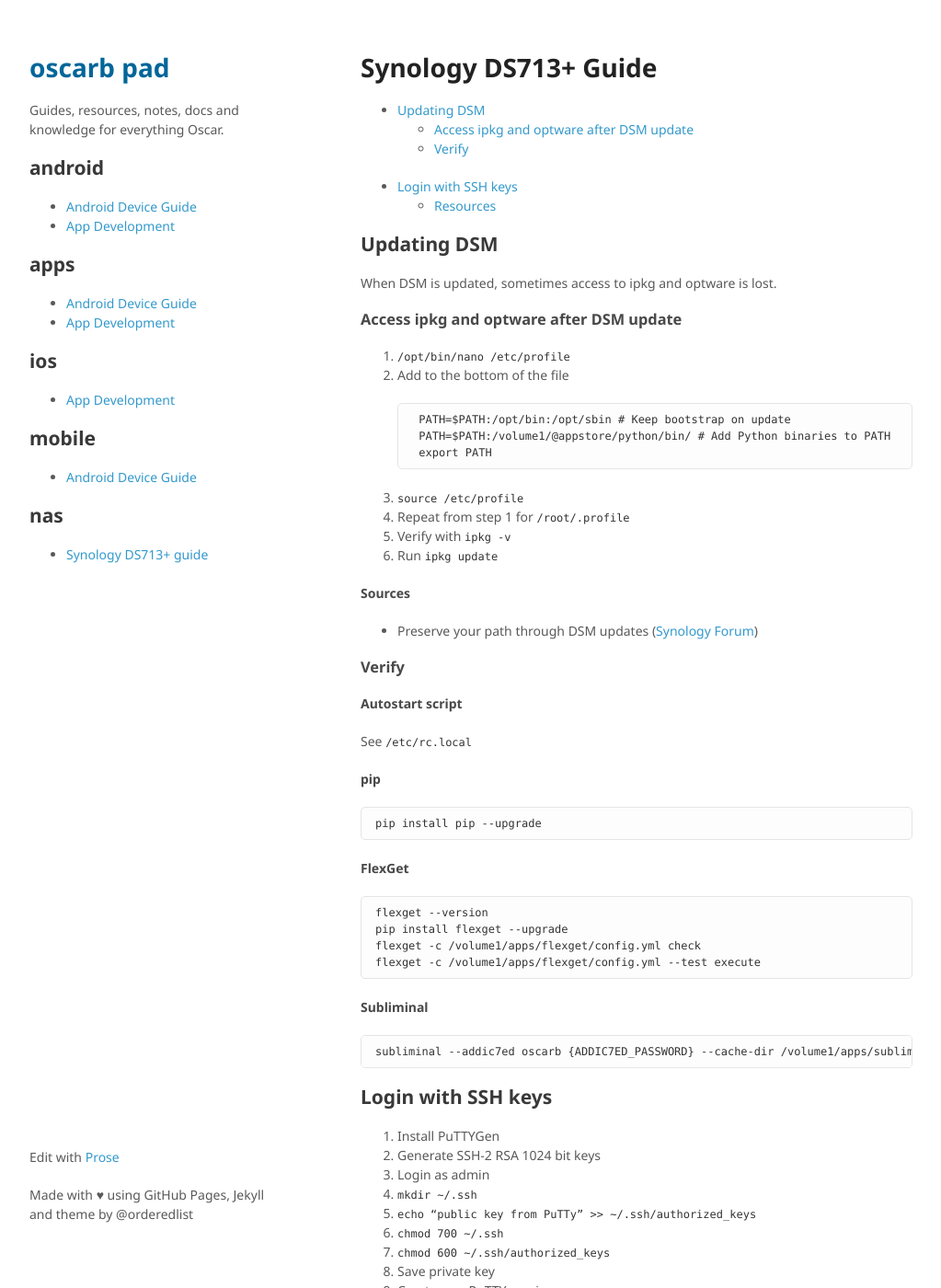
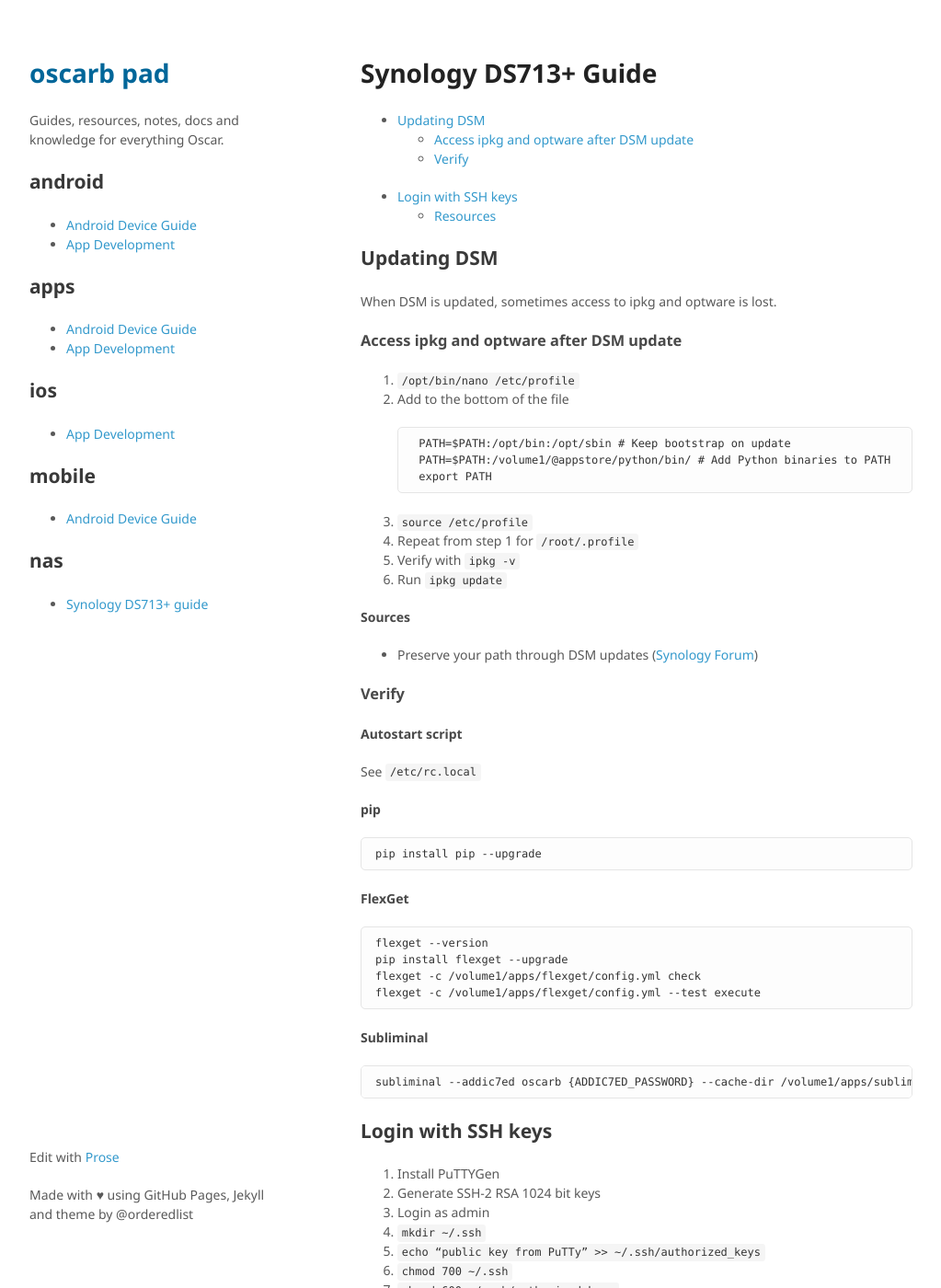
Before and after one commit to oscarb/pad, a Jekyll site: the page built from _docs/ds713.md, in a window 1280 px wide and 1400 px high. Shown: the whole window at 92% size, without its empty margins (128-1151 px from the left). Built offline with Jekyll 4.4.1, drawn with Linux system fonts in a browser that asks for light colours.

Commit message:
Add code style

```diff
--- a/css/styles.scss
+++ b/css/styles.scss
@@ -21,7 +21,7 @@ p, ul, ol, table, pre, dl {
 }
 
 h1, h2, h3 {
-  line-height:1.1;
+  line-height:1.5;
 }
 
 h1 {
@@ -76,6 +76,20 @@ code, pre {
   font-family:Monaco, Bitstream Vera Sans Mono, Lucida Console, Terminal, Consolas, Liberation Mono, DejaVu Sans Mono, Courier New, monospace;
   color:#333;
   font-size:12px;
+}
+
+code.highlighter-rouge {
+    padding: 0;
+    padding-top: 0.2em;
+    padding-bottom: 0.2em;
+    margin: 0;
+    background-color: rgba(0,0,0,0.04);
+    border-radius: 3px;
+}
+
+code.highlighter-rouge:before, code.highlighter-rouge:after {
+  letter-spacing: -0.2em;
+  content: "\00a0";
 }
 
 pre {
```
